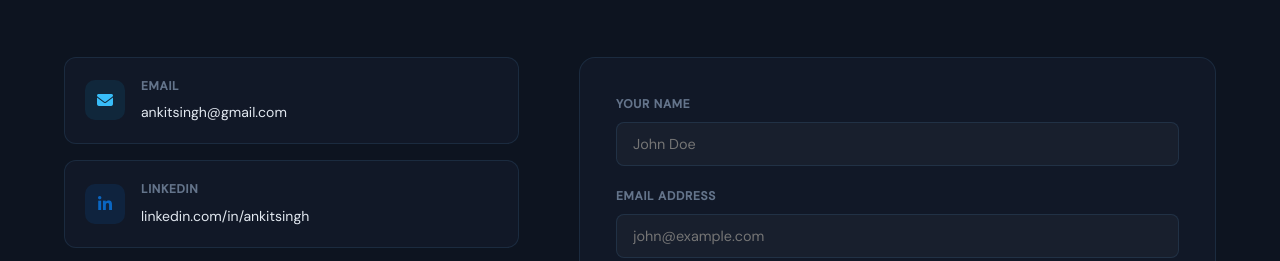
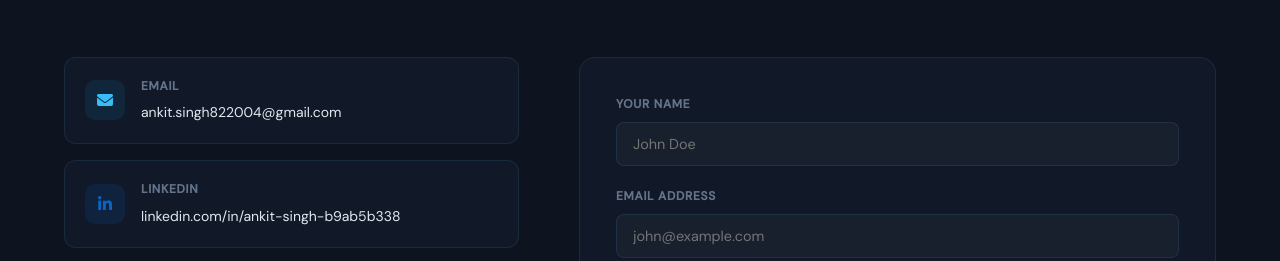
Before and after one commit to ankitsingh822004-lang/-ANKIT-portfolio, a plain HTML site: page index.html in a window 1280 px wide. Shown: the part 4160-4421 px from the top of the page. Drawn offline with Linux system fonts and the light colour scheme.

Commit message:
Update index.html

```diff
--- a/index.html
+++ b/index.html
@@ -249,13 +249,13 @@
     <div class="contact-grid">
       <div class="contact-info reveal">
         <a href="contact num"
-        <a href="mailto:ankit.singh822004@email.com" class="contact-item">
+        <a href="mailto:ankit.singh822004@gmail.com" class="contact-item">
           <div class="contact-item-icon email-icon"><i class="fas fa-envelope"></i></div>
-          <div class="contact-item-text"><strong>Email</strong><span>ankitsingh@gmail.com</span></div>
+          <div class="contact-item-text"><strong>Email</strong><span>ankit.singh822004@gmail.com</span></div>
         </a>
-        <a href="https://linkedin.com/in/ankitsingh" target="_blank" class="contact-item">
+        <a href="https://www.linkedin.com/in/ankit-singh-b9ab5b338" target="_blank" class="contact-item">
           <div class="contact-item-icon li-icon"><i class="fab fa-linkedin-in"></i></div>
-          <div class="contact-item-text"><strong>LinkedIn</strong><span>linkedin.com/in/ankitsingh</span></div>
+          <div class="contact-item-text"><strong>LinkedIn</strong><span>linkedin.com/in/ankit-singh-b9ab5b338</span></div>
         </a>
         <a href="https://github.com/ankitsingh" target="_blank" class="contact-item">
           <div class="contact-item-icon gh-icon"><i class="fab fa-github"></i></div>
```
